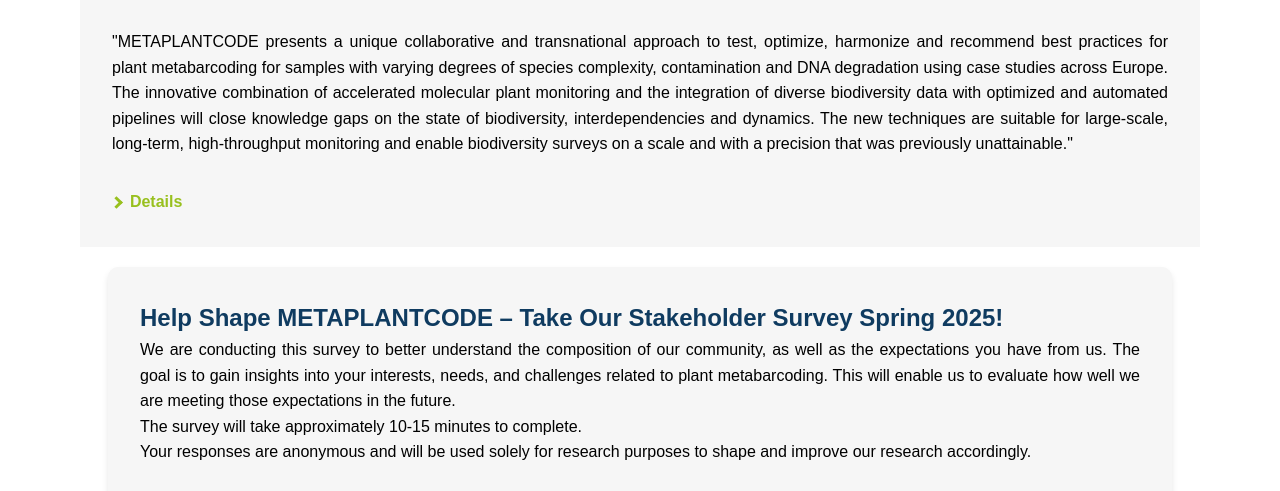
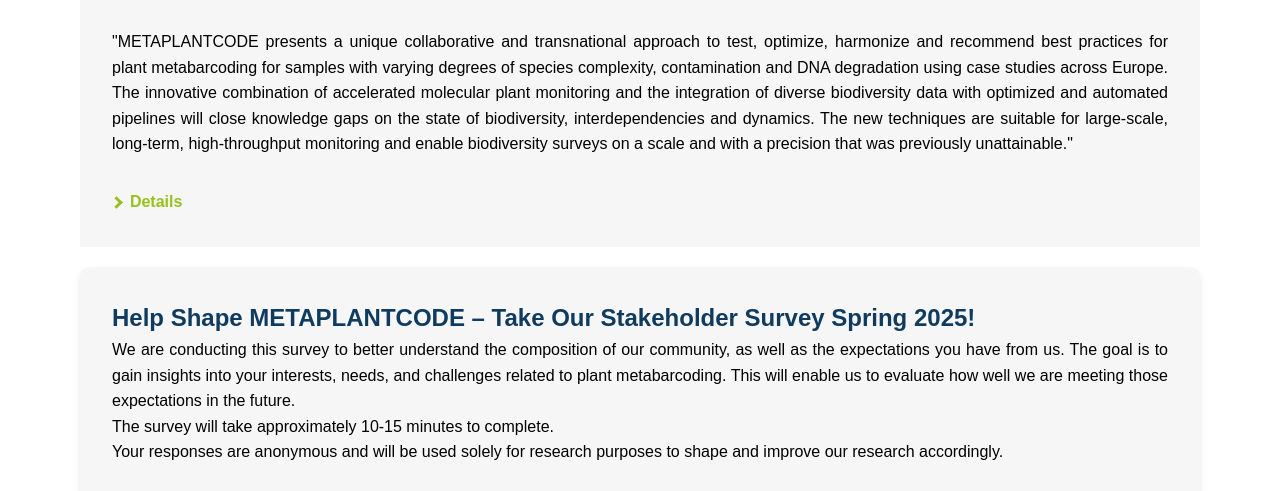
Before and after one commit to metaplantcode/metaplantcode, a plain HTML site: page index.html in a window 1280 px wide. Shown: the part 561-1052 px from the top of the page. Drawn offline with Linux system fonts and the light colour scheme.

Commit message:
Update style.css

```diff
--- a/style.css
+++ b/style.css
@@ -205,7 +205,7 @@ h1.item{
   border-radius: 10px; /* Abgerundete Ecken */
   box-shadow: 0px 4px 6px rgba(0, 0, 0, 0.1); /* Weiche Schatten */
   padding: 2rem; /* Innenabstand */
-  max-width: 1000px; /* Gleiche Breite wie der Welcome-Kasten */
+  max-width: 1100px; /* Gleiche Breite wie der Welcome-Kasten */
   margin: 20px auto; /* Zentriert und mit Abstand nach oben/unten */
   text-align: center; /* Text in der Mitte */
 }
```
